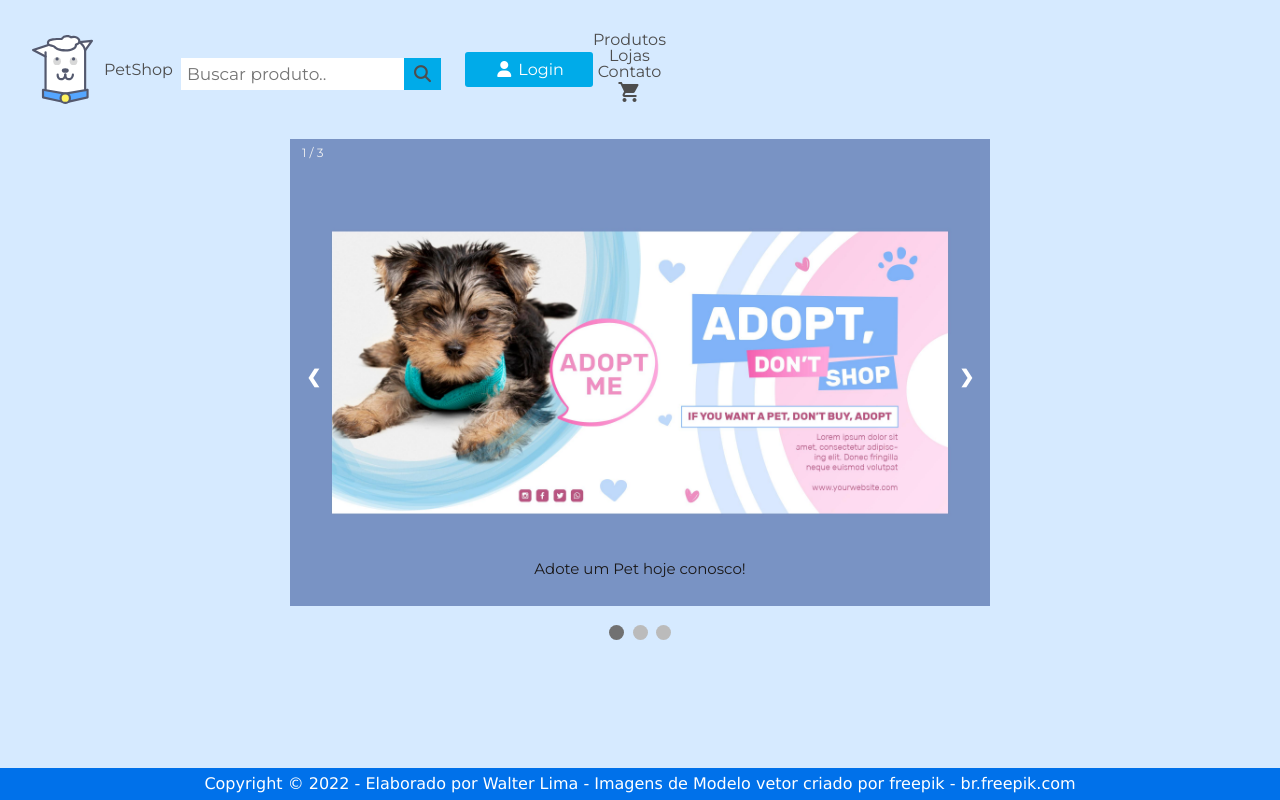
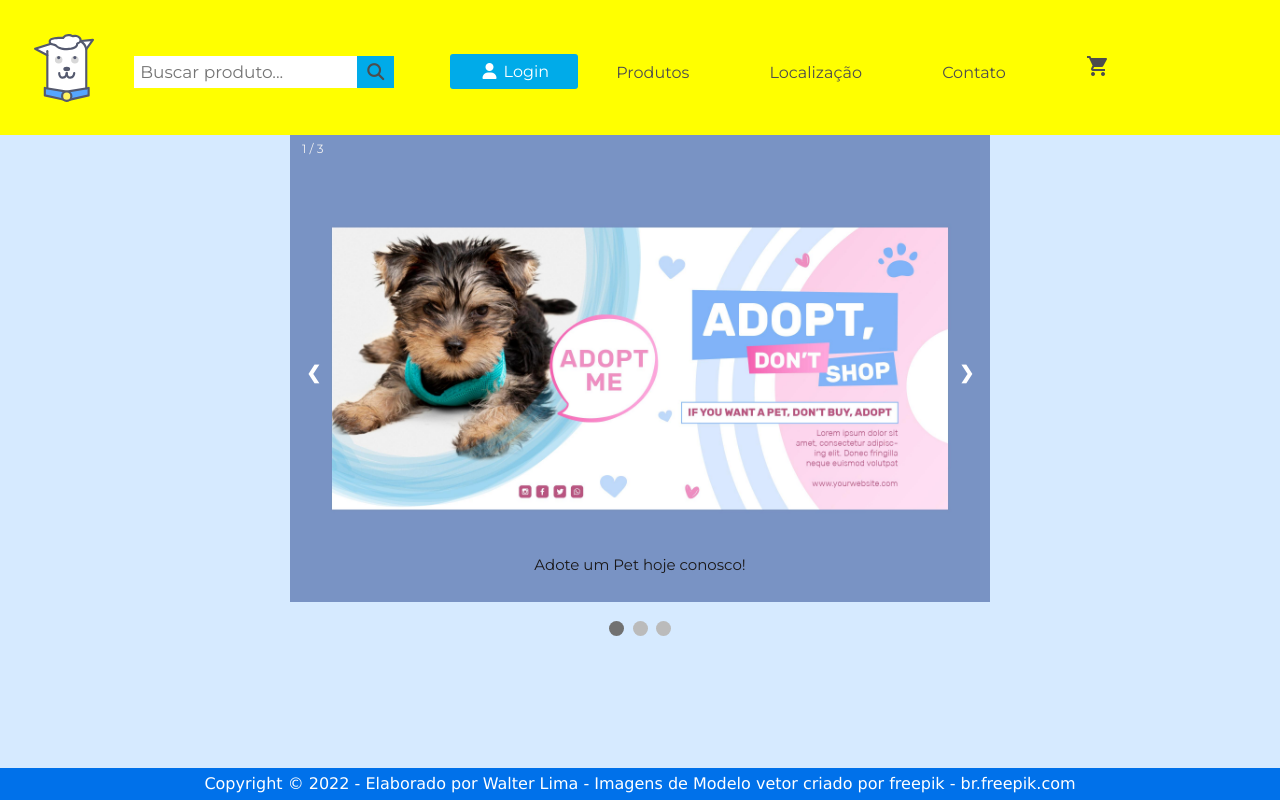
Before and after one commit to WalterLimaViana/doguitoPetShop, a plain HTML site: page index.html in a window 1280 px wide. Drawn offline with Linux system fonts and the light colour scheme.

Commit message:
content update cabecalho

```diff
--- /dev/null
+++ b/assets/css/cabecalho.css
@@ -0,0 +1,5 @@
+.cabecalho__container {
+  background: yellow;
+  display: fixed;
+  padding: 0.1em;
+}
--- a/assets/css/main/botao-cadastro.css
+++ b/assets/css/main/botao-cadastro.css
@@ -7,6 +7,7 @@
   width: 8rem;
   border-radius: 3px;
   text-align: center;
+  margin-top: 8px;
 }
 
 .cadastro {
--- a/assets/css/main/header.css
+++ b/assets/css/main/header.css
@@ -1,6 +1,3 @@
-.cabecalho__container {
-  display: fixed;
-}
 .cabecalho__logo___imagem {
   width: 5%;
 }
@@ -18,7 +15,7 @@
 
 .cabecalho__busca___container {
   float: left;
-  margin: 0.5rem;
+  margin: 0.5rem 2.5rem;
 }
 
 input[type="text"] {
@@ -42,3 +39,12 @@ input[type="text"] {
 .cabecalho__busca___container button:hover {
   background: #0ebdfd;
 }
+
+.cabecalho__menu a {
+  overflow: hidden;
+  text-align: center;
+  margin: 0 2rem;
+  margin-top: 8px;
+  padding: 6px;
+  justify-content: space-between;
+}
--- a/index.html
+++ b/index.html
@@ -11,6 +11,7 @@
             href="https://fonts.googleapis.com/css2?family=Pacifico&display=swap"
             rel="stylesheet">
         <link rel="stylesheet" href="./assets/css/base/base.css">
+        <link rel="stylesheet" href="assets/css/cabecalho.css">
         <link rel="stylesheet" href="assets/css/main/header.css">
         <link rel="stylesheet" href="assets/css/main/botao-cadastro.css">
         <link rel="stylesheet" href="./assets/css/cadastro.css">
@@ -27,12 +28,11 @@
     <body>
         <header class="cabecalho__container">
             <div class="cabecalho__logo">
-                <img src="./assets/img/doguito.svg" alt="Logo Doguito"
+                <img src="./assets/img/doguito.svg" alt="Logo Doguito Petshop"
                     class="cabecalho__logo___imagem">
-                <h1 class="cabecalho__titulo">PetShop</h1>
                 <div class="cabecalho__busca___container">
                     <form action="/action_page.php">
-                        <input type="text" placeholder="Buscar produto.."
+                        <input type="text" placeholder="Buscar produto..."
                             name="search">
                         <button type="submit"><i class="fa fa-search"></i></button>
                     </form>
@@ -46,20 +46,16 @@
 
                     </div>
                 </div>
-                <nav class="cabecalho__nav">
-                    <ul class="cabecalho_lista">
-                        <li class="cabecalho__item"><a href=""
-                                class="cabecalho__link">Produtos</a></li>
-                        <li class="cabecalho__item"><a href=""
-                                class="cabecalho__link"></a>Lojas</li>
-                        <li class="cabecalho__item"><a href=""
-                                class="cabecalho__link"></a>Contato</li>
-                    </ul>
-                    <span class="material-icons">
-                        shopping_cart
-                    </span>
-                </nav>
-            </div>
+                <div class="cabecalho__menu">
+                    <a href="">Produtos</a>
+                    <a href="">Localização</a>
+                    <a href="">Contato</a>
+                    <a href=""><span class="material-icons">
+                            shopping_cart</span></a>
+                </div>
+            </header>
+        </div>
+        <main class="container flex flex--coluna flex--centro">
             <!-- Slideshow container -->
             <div class="slideshow-container">
 
@@ -93,8 +89,6 @@
                 <span class="dot" onclick="currentSlide(2)"></span>
                 <span class="dot" onclick="currentSlide(3)"></span>
             </div>
-        </header>
-        <main class="container flex flex--coluna flex--centro">
 
         </main>
 
```
